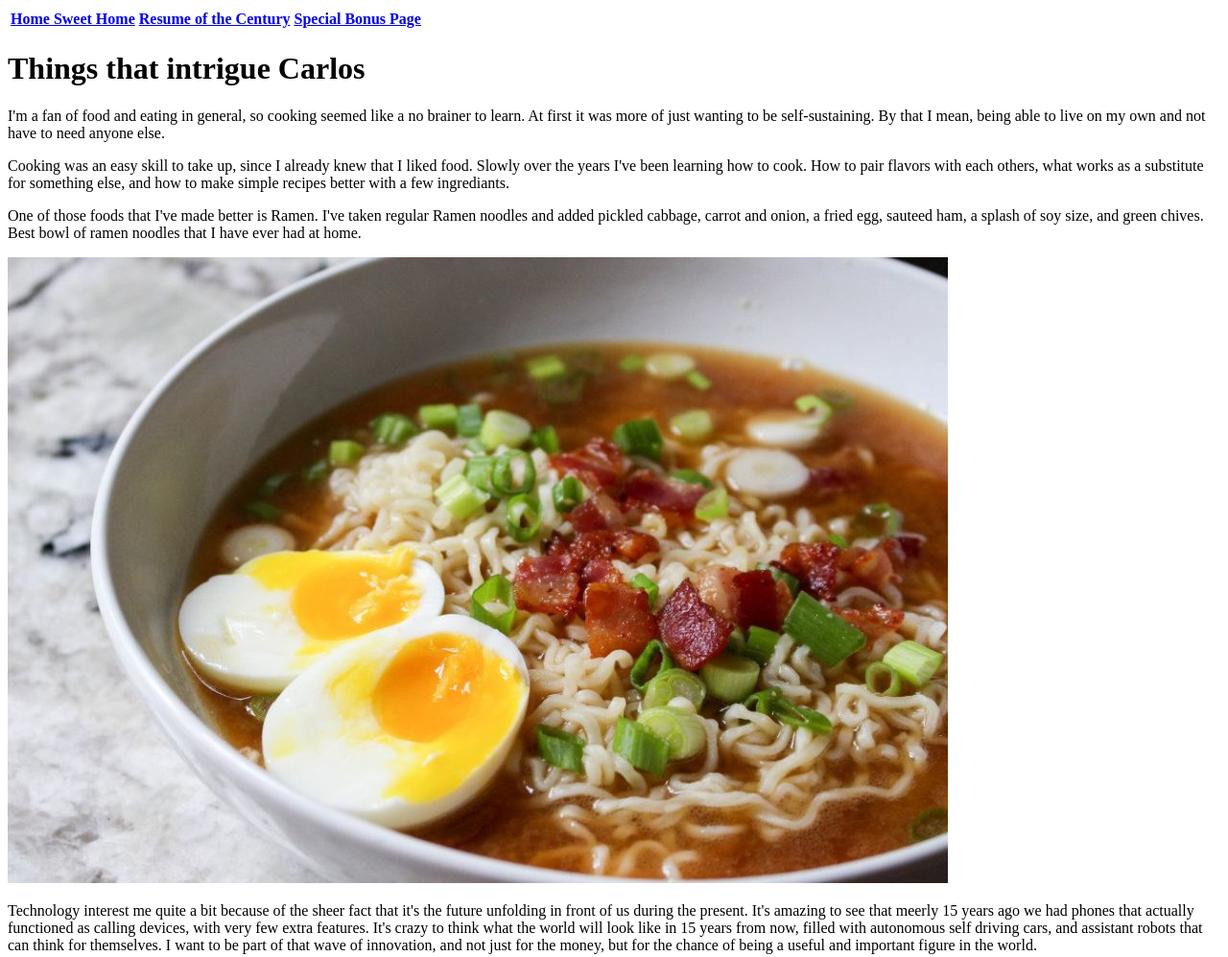
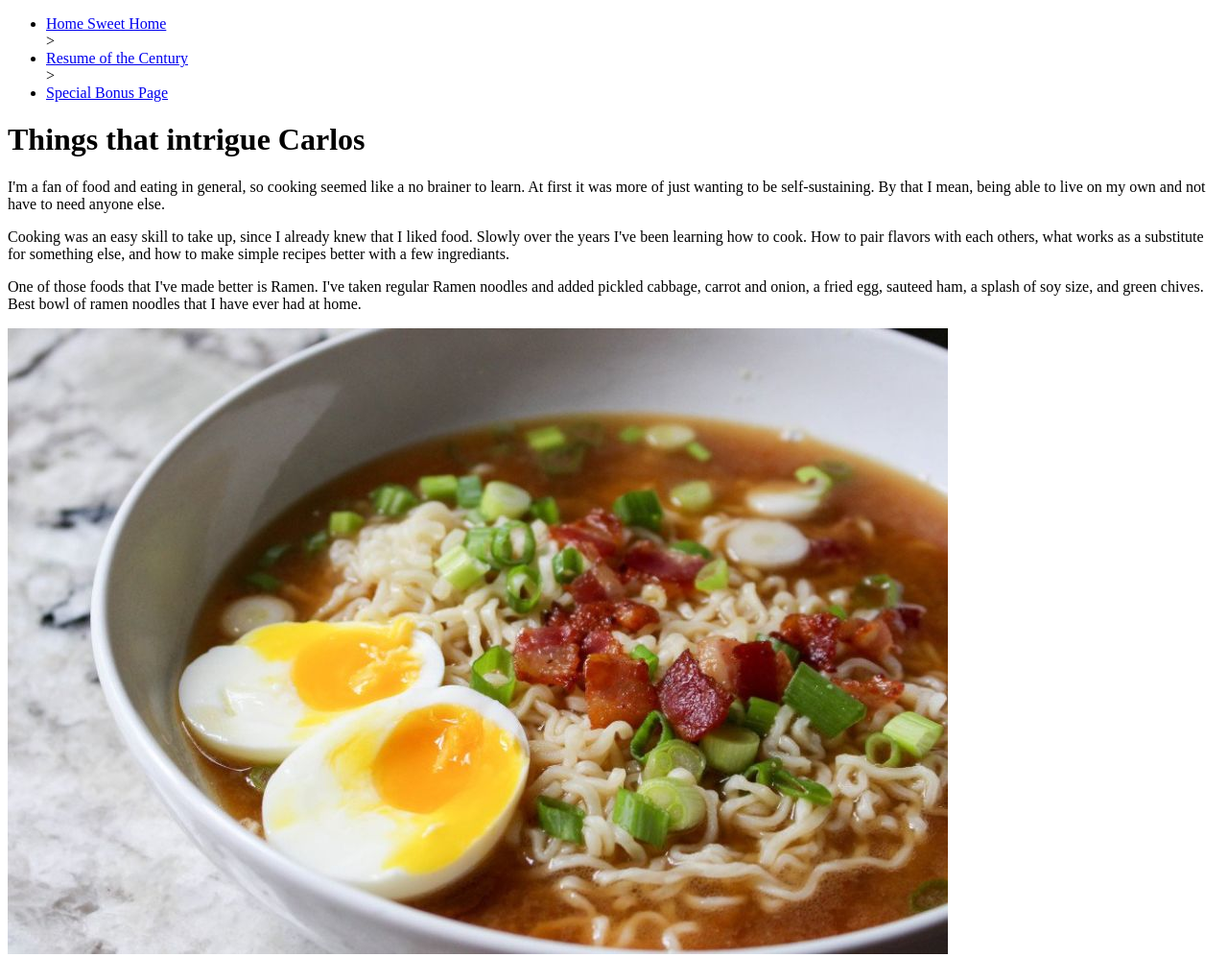
Before and after one commit to Carlosl29/ITMD361, a plain HTML site: page ProjectOne/bonusPage.html in a window 1280 px wide. Shown: the top 997 px of the page at 96% size. Drawn offline with Linux system fonts and the light colour scheme.

Commit message:
Change to no tables
Changed all the navigation at the top to not include tables for formating

```diff
--- a/ProjectOne/bonusPage.html
+++ b/ProjectOne/bonusPage.html
@@ -6,14 +6,13 @@
 </head>
 <body>
 	<div>
-		<!--Navigation Area-->
+	<!--Navigation Area-->
 		<table>
-			<tr>
-				<th><a href = "index.html">Home Sweet Home</a></th>
-				<th><a href="resume.html">Resume of the Century</a></th>
-				<th><a href="bonusPage.html">Special Bonus Page</a></th>
-			</tr>
-		</table>
+			<ul>
+				<li><a href = "index.html">Home Sweet Home</a></li>>
+				<li><a href="resume.html">Resume of the Century</a></li>>
+				<li><a href="bonusPage.html">Special Bonus Page</a></li>
+			</ul>
 	</div>
 
 	<h1>Things that intrigue Carlos</h1>
```
Also changed, not shown: ProjectOne/index.html (+5 -6 lines), ProjectOne/resume.html (+6 -7 lines), index.html (+1 -1 lines).
